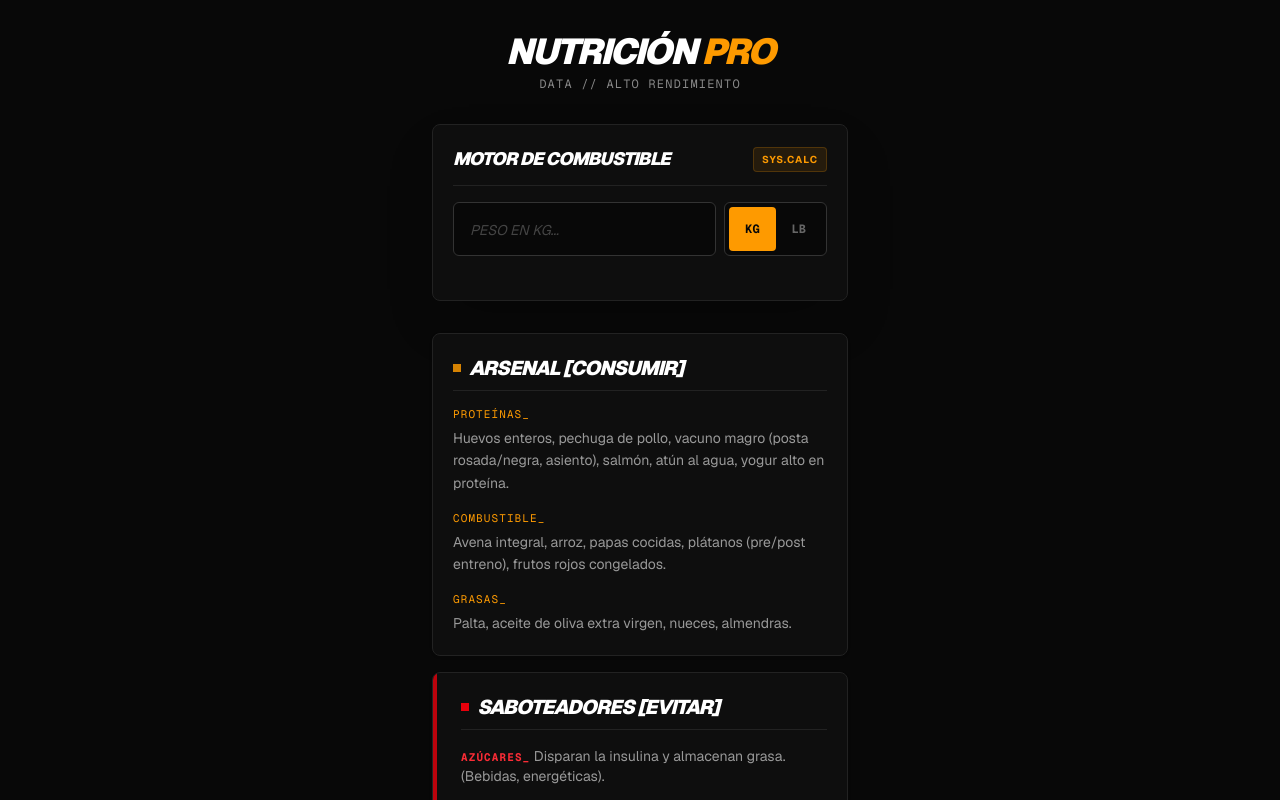
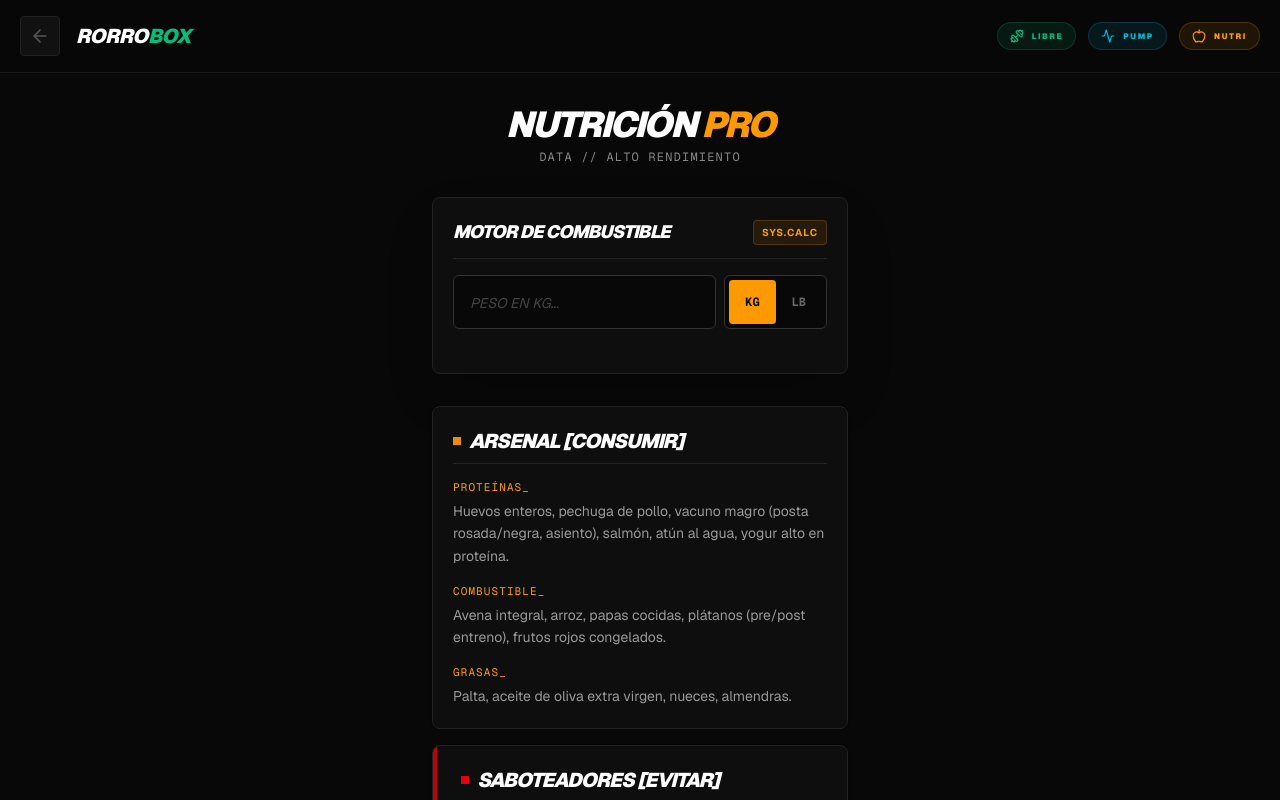
Before and after one commit to we0nbot/crossfit, a Next.js app: page /nutricion in a window 1280 px wide. Shown: the top 800 px of the page. Built offline with nearby package versions, Linux system fonts and the light colour scheme.

Commit message:
style: standardize navigation header in nutrition page

```diff
--- a/src/app/nutricion/page.tsx
+++ b/src/app/nutricion/page.tsx
@@ -1,6 +1,8 @@
 "use client";
 
 import React, { useState } from "react";
+import Link from "next/link";
+import { ArrowLeft, Apple, Dumbbell, Activity } from "lucide-react";
 
 // --- CALCULADORA DE MACROS (RorroBox Industrial) ---
 const MacroCalculator = () => {
@@ -94,9 +96,47 @@ const MacroCalculator = () => {
 export default function NutritionGuide() {
   return (
     <div className="min-h-screen bg-[#080808] text-gray-200 font-sans pb-20 selection:bg-amber-500/30">
+      {/* ── HEADER ── */}
+      <header className="px-5 py-4 border-b border-[#1a1a1a] flex justify-between items-center bg-[#080808]/90 backdrop-blur-xl sticky top-0 z-50">
+        <div className="flex items-center gap-4">
+          <Link href="/" className="w-10 h-10 rounded bg-[#111] border border-[#222] flex items-center justify-center text-[#555] hover:text-emerald-500 hover:border-emerald-500/30 transition-all">
+            <ArrowLeft className="w-5 h-5" />
+          </Link>
+          <span className="text-xl font-black italic uppercase tracking-tight text-white">
+            Rorro<span className="text-emerald-500">Box</span>
+          </span>
+        </div>
+        <div className="flex items-center gap-3">
+          <Link
+            href="/libre"
+            className="flex items-center gap-2 px-3 py-1.5 bg-emerald-500/10 border border-emerald-500/20 rounded-full hover:bg-emerald-500/20 transition-all group"
+          >
+            <Dumbbell className="w-3.5 h-3.5 text-emerald-500 group-hover:scale-110 transition-transform" />
+            <span className="text-[8px] font-black uppercase tracking-[0.2em] text-emerald-500">
+              Libre
+            </span>
+          </Link>
+          <Link
+            href="/hipertrofia"
+            className="flex items-center gap-2 px-3 py-1.5 bg-cyan-500/10 border border-cyan-500/20 rounded-full hover:bg-cyan-500/20 transition-all group"
+          >
+            <Activity className="w-3.5 h-3.5 text-cyan-500 group-hover:scale-110 transition-transform" />
+            <span className="text-[8px] font-black uppercase tracking-[0.2em] text-cyan-500">
+              Pump
+            </span>
+          </Link>
+          <div className="flex items-center gap-2 px-3 py-1.5 bg-amber-500/10 border border-amber-500/20 rounded-full">
+            <Apple className="w-3.5 h-3.5 text-amber-500" />
+            <span className="text-[8px] font-black uppercase tracking-[0.2em] text-amber-500">
+              Nutri
+            </span>
+          </div>
+        </div>
+      </header>
+
       <div className="max-w-md mx-auto p-4 pt-8">
 
-        {/* HEADER BRETALISTA */}
+        {/* HERO BRETALISTA */}
         <header className="mb-8 text-center">
           <h1 className="text-4xl font-black italic uppercase tracking-tighter text-white mb-1">
             Nutrición <span className="text-amber-500">PRO</span>
```
